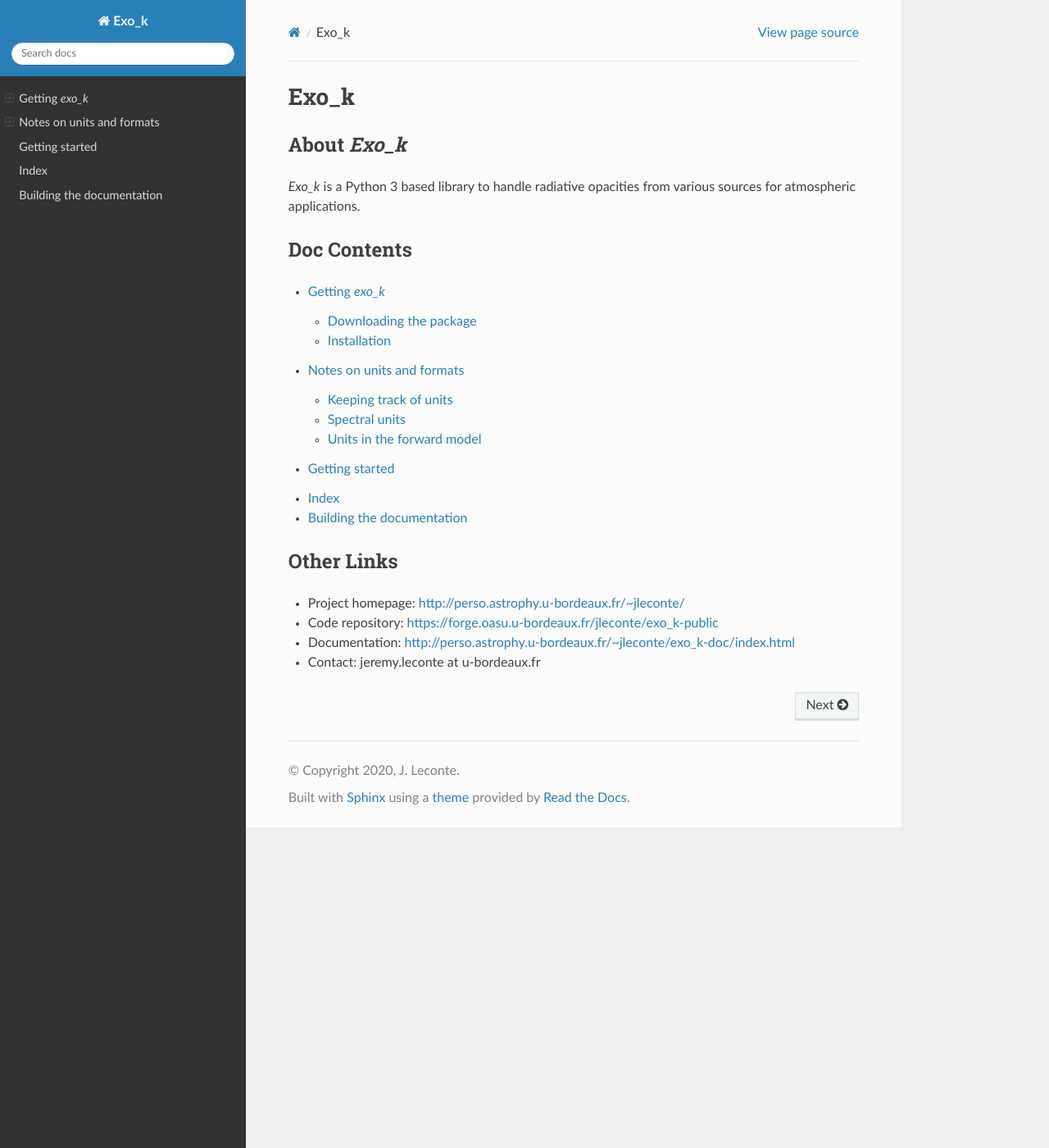
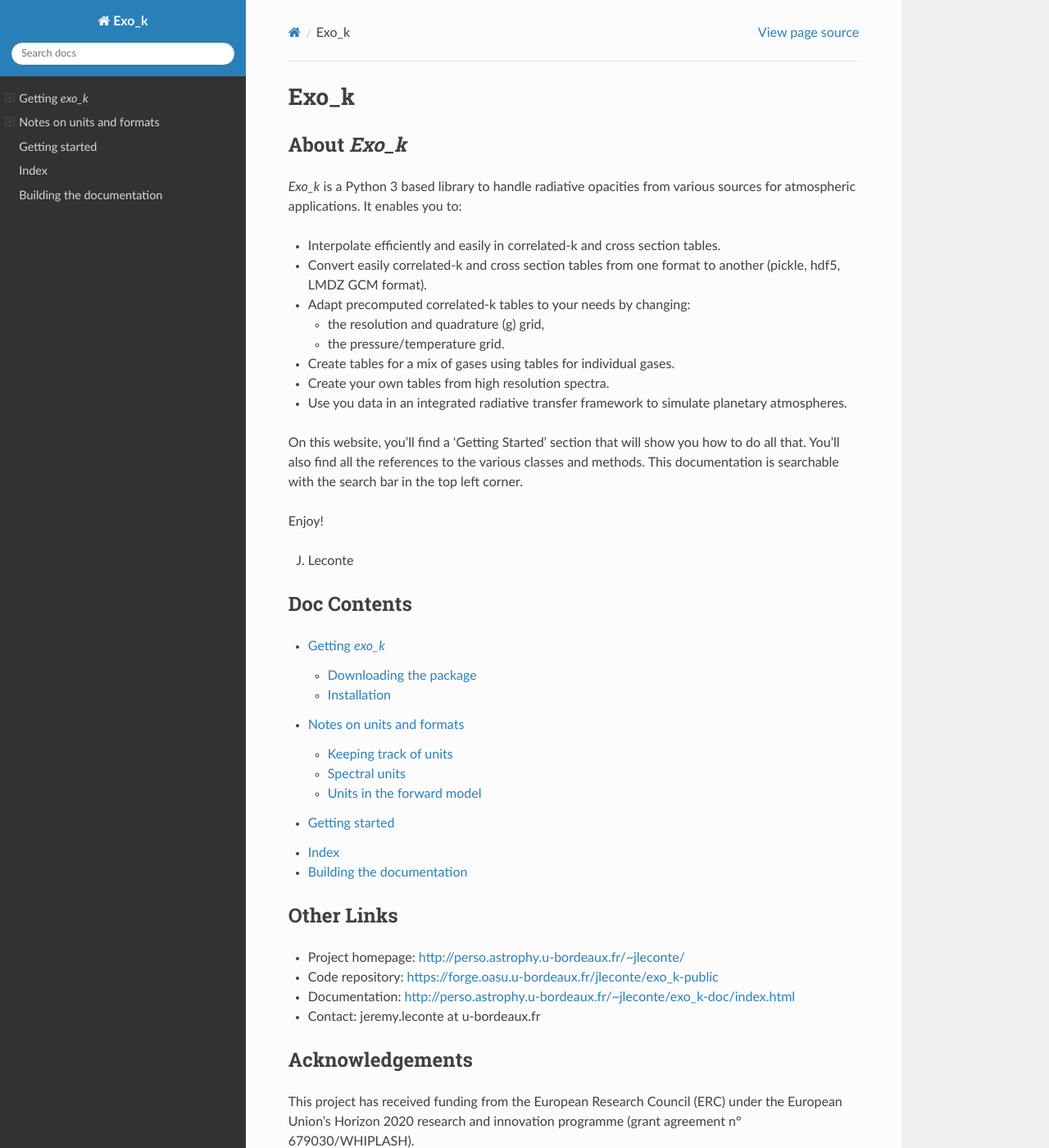
Before and after one commit to jovian-explorer/exo_k, a Sphinx documentation site: the page built from doc/index.rst, in a window 1280 px wide and 1400 px high. Shown: the whole window at 82% size. Built offline with Sphinx 7.4.7 and the Read the Docs theme 2.0.0, drawn with Linux system fonts in a browser that asks for light colours; pages that are not in the unit, such as notebooks, are missing from menus; some of the changed text lies outside the part shown.

Commit message:
Updated documentation and tutorial (with Gas_mix; jleconte/exo_k#16)

```diff
--- a/doc/index.rst
+++ b/doc/index.rst
@@ -5,6 +5,26 @@ About `Exo_k`
 =============
 
 `Exo_k` is a Python 3 based library to handle radiative opacities from various sources for atmospheric applications.
+It enables you to:
+
+* Interpolate efficiently and easily in correlated-k and cross section tables.
+* Convert easily correlated-k and cross section tables from one format to another (pickle, hdf5, LMDZ GCM format).
+* Adapt precomputed correlated-k tables to your needs by changing:
+
+  * the resolution and quadrature (g) grid,
+  * the pressure/temperature grid.
+* Create tables for a mix of gases using tables for individual gases.
+* Create your own tables from high resolution spectra.
+* Use you data in an integrated radiative transfer framework to simulate planetary atmospheres.
+
+On this website, you'll find a 'Getting Started' section that will show you how to do all that.
+You'll also find all the references to the various classes and methods. This documentation is
+searchable with the search bar in the top left corner.
+
+Enjoy!
+
+J. Leconte
+
 
 Doc Contents
 ============
@@ -26,3 +46,12 @@ Other Links
 * Code repository: https://forge.oasu.u-bordeaux.fr/jleconte/exo_k-public
 * Documentation: http://perso.astrophy.u-bordeaux.fr/~jleconte/exo_k-doc/index.html
 * Contact: jeremy.leconte at u-bordeaux.fr
+
+Acknowledgements
+================
+
+This project has received funding from the European Research Council (ERC)
+under the European Union's Horizon 2020 research and innovation programme
+(grant agreement n° 679030/WHIPLASH).
+
+The framework for this documentation has been developped by Aurelien Falco using Sphinx.
```
Also changed, not shown: doc/units.rst (+4 -3 lines), tutorial-exo_k.ipynb.
